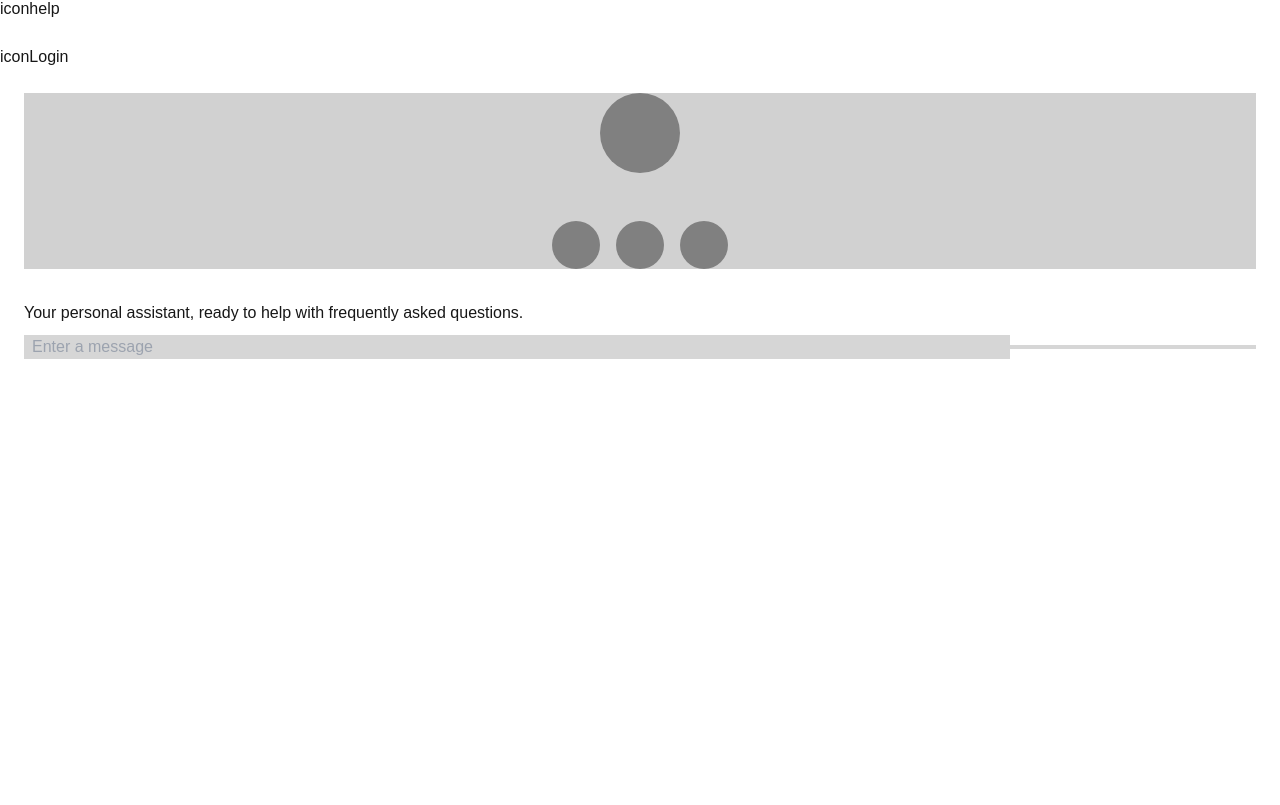
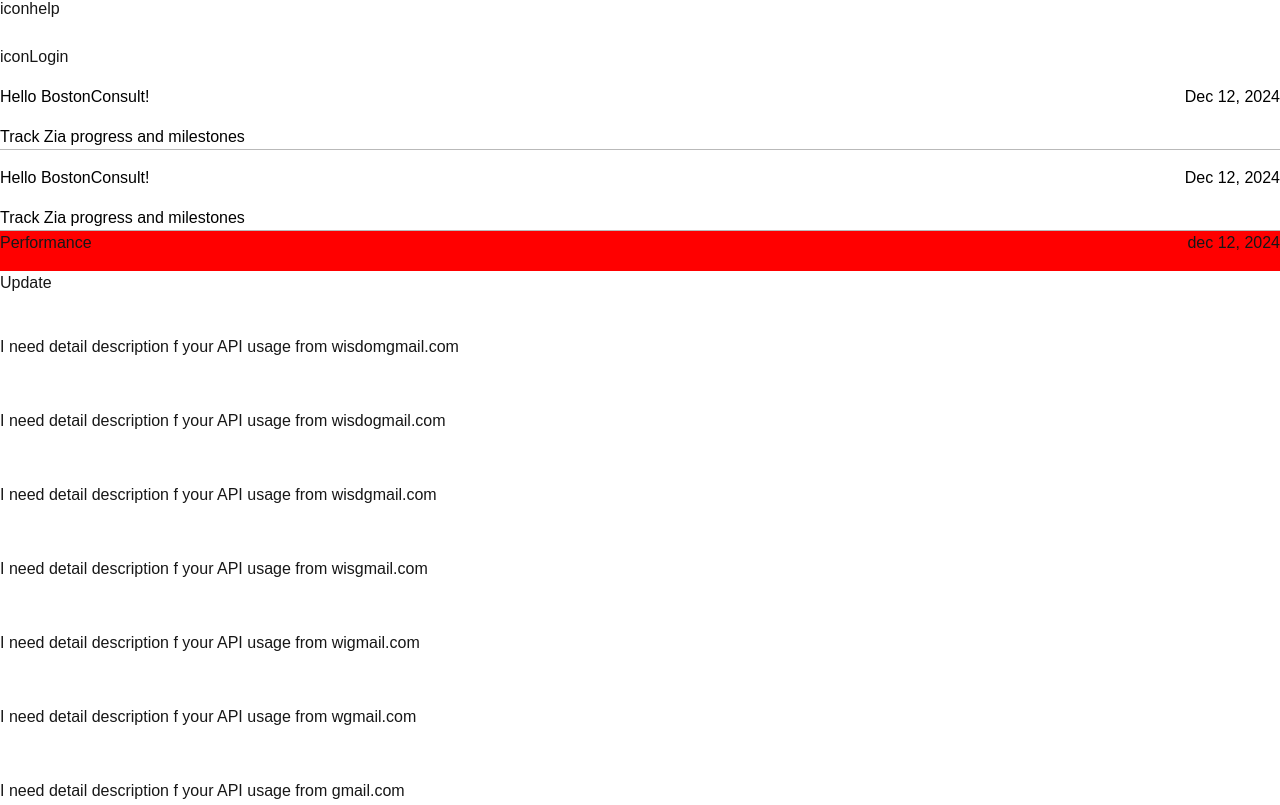
Before and after one commit to wisdom6715/Evana, a Next.js app: page / in a window 1280 px wide. Shown: the part 715-1520 px from the top of the page. Before the commit the page ends 1088 px from the top, so only its background shows below. Built offline with nearby package versions, Linux system fonts and the light colour scheme.

Commit message:
2 or 3 commits remain to finish the dashboard, focusing on the graph and proper styling

```diff
--- a/src/_components/middle/Intro.tsx
+++ b/src/_components/middle/Intro.tsx
@@ -0,0 +1,24 @@
+import React from 'react'
+import styles from '@/_components/styles/middleStyle.module.css'
+const Intro = () => {
+  return (
+    <div className={styles.mainContainer}>
+        <div className={styles.introContainer}>
+            <div className={styles.innerContainer}>
+                <h1>Hello BostonConsult!</h1>
+                <p>Dec 12, 2024</p>
+            </div>
+            <p>Track Zia progress and milestones</p>
+        </div>
+        <div className={styles.introContainer}>
+            <div className={styles.innerContainer}>
+                <h1>Hello BostonConsult!</h1>
+                <p>Dec 12, 2024</p>
+            </div>
+            <p>Track Zia progress and milestones</p>
+        </div>
+    </div>
+  )
+}
+
+export default Intro
--- a/src/_components/middle/Milestones.tsx
+++ b/src/_components/middle/Milestones.tsx
@@ -0,0 +1,22 @@
+import React from 'react'
+import styles from '@/_components/styles/middleStyle.module.css'
+import metricsGraph from '@/app/assets/images/metricsGraph.jpeg'
+import Image from 'next/image'
+const Milestones = () => {
+  return (
+    <div className={styles.mainGraphContainer}>
+        <div className={styles.introTextContainer}>
+            <p>Performance</p>
+            <p>dec 12, 2024</p>
+        </div>
+        <div className={styles.graphImageContainere}>
+            {/* <Image
+            className={styles.graphImage}
+            alt='metrics graph'
+            src={metricsGraph}/> */}
+        </div>
+    </div>
+  )
+}
+
+export default Milestones
--- a/src/_components/middle/update.tsx
+++ b/src/_components/middle/update.tsx
@@ -0,0 +1,44 @@
+import React from 'react'
+import styles from '@/_components/styles/middleStyle.module.css'
+
+const update = () => {
+  return (
+    <div className=' h-[100%] text-white'>
+        <div className='flex flex-col h-[100%] gap-3'>
+            <h1 className='text-black'>Update</h1>
+            <div className={styles.updateItemsContainer}>
+                <div className='flex flex-row items-center gap-1 bg-black'>
+                    <div className={styles.imageIcon}></div>
+                    <p>I need detail description f your API usage from wisdomgmail.com</p>
+                </div>
+                <div className='flex flex-row items-center gap-3 bg-black'>
+                    <div className={styles.imageIcon}></div>
+                    <p>I need detail description f your API usage from wisdogmail.com</p>
+                </div>
+                <div className='flex flex-row items-center gap-3 bg-black'>
+                    <div className={styles.imageIcon}></div>
+                    <p>I need detail description f your API usage from wisdgmail.com</p>
+                </div>
+                <div className='flex flex-row items-center gap-3 bg-black'>
+                    <div className={styles.imageIcon}></div>
+                    <p>I need detail description f your API usage from wisgmail.com</p>
+                </div>
+                <div className='flex flex-row items-center gap-3 bg-black'>
+                    <div className={styles.imageIcon}></div>
+                    <p>I need detail description f your API usage from wigmail.com</p>
+                </div>
+                <div className='flex flex-row items-center gap-3 bg-black'>
+                    <div className={styles.imageIcon}></div>
+                    <p>I need detail description f your API usage from wgmail.com</p>
+                </div>
+                <div className='flex flex-row items-center gap-3 bg-black'>
+                    <div className={styles.imageIcon}></div>
+                    <p>I need detail description f your API usage from gmail.com</p>
+                </div>
+            </div>
+        </div>
+    </div>
+  )
+}
+
+export default update
--- /dev/null
+++ b/src/_components/styles/middleStyle.module.css
@@ -0,0 +1,61 @@
+/* bg-black flex flex-col gap-5 w-[100%] overflow-y-scroll */
+/* w-[50px] h-[50px] border rounded-full bg-blue-800 */
+.updateItemsContainer{
+    display: flex;
+    flex-direction: column;
+    gap: 10px;
+    width: 100%;
+    overflow-y: scroll;
+    margin-bottom: 1rem;
+}
+.imageIcon{
+    width: 40px;
+    height: 40px;
+    border-radius: 50%;
+    display: flex;
+    align-items: center;
+    justify-content: center;
+}
+
+
+.mainContainer{
+    /* bg-black h-[100%] text-white flex flex-col gap-2 */
+    display: flex;
+    flex-direction: column;
+    gap: 1rem;
+    height: 100%;
+    color: black;
+    padding-top: 1rem;
+}
+.introContainer{
+    /* flex flex-col h-[50%] bg-red-500 gap-3 pt-3 pb-3 */
+    display: flex;
+    flex-direction: column;
+    gap: 1rem;
+    height: 100%;
+    border-bottom: .1rem solid rgb(185, 185, 185);
+}
+.innerContainer{
+    display: flex;
+    flex-direction: row;
+    justify-content: space-between;
+}
+
+.mainGraphContainer{
+    display: flex;
+    background-color: red;
+    width: 100%;
+    flex-direction: column;
+    gap: 1rem;
+}
+.introTextContainer{
+    display: flex;
+    flex-direction: row;
+    justify-content: space-between;
+    width: 100%;
+}
+.graphImageContainere{
+    width: 100%;
+    height: 100%;
+    background-color: violet;
+}
--- a/src/app/dashboard/home/HomeIndex.tsx
+++ b/src/app/dashboard/home/HomeIndex.tsx
@@ -1,14 +1,23 @@
 import React from 'react'
 import NagivationComponent from '@/_components/NagivationComponent'
 import ChatComponent from '@/_components/ChatComponent'
+import Intro from '@/_components/middle/Intro'
+import Milestones from '@/_components/middle/Milestones'
+import Update from '@/_components/middle/Update'
 const index = () => {
   return (
-    <div className='w-[100%] h-[100vh] grid grid-cols-[10%_70%_20%] bg-[#FFFDFC]'>
+    <div className='w-[100%] h-[100vh] grid grid-cols-[12%_68%_20%] bg-[#FFFDFC]'>
       {/* Navigation is component */}
       <div className='bg-[#FFFDFC] border border-l-zinc-200 grid grid-rows-[90%_10%] pl-4 pr-4'>
         <NagivationComponent />
       </div>
-      <div className='bg-[#FFFDFC]'></div>
+      <div className='flex flex-col w-[100%] items-center'>
+        <div className='grid grid-rows-[20%_50%_20%] w-[90%] h-[100%] gap-[5%]'>
+          <Intro />
+          <Milestones />
+          <Update />
+        </div>
+      </div>
       <div className='bg-[#FFFDFC] border border-l-zinc-200'>
         <ChatComponent />
       </div>
```
Also changed, not shown: src/app/assets/images/metricsGraph.jpeg (added).
